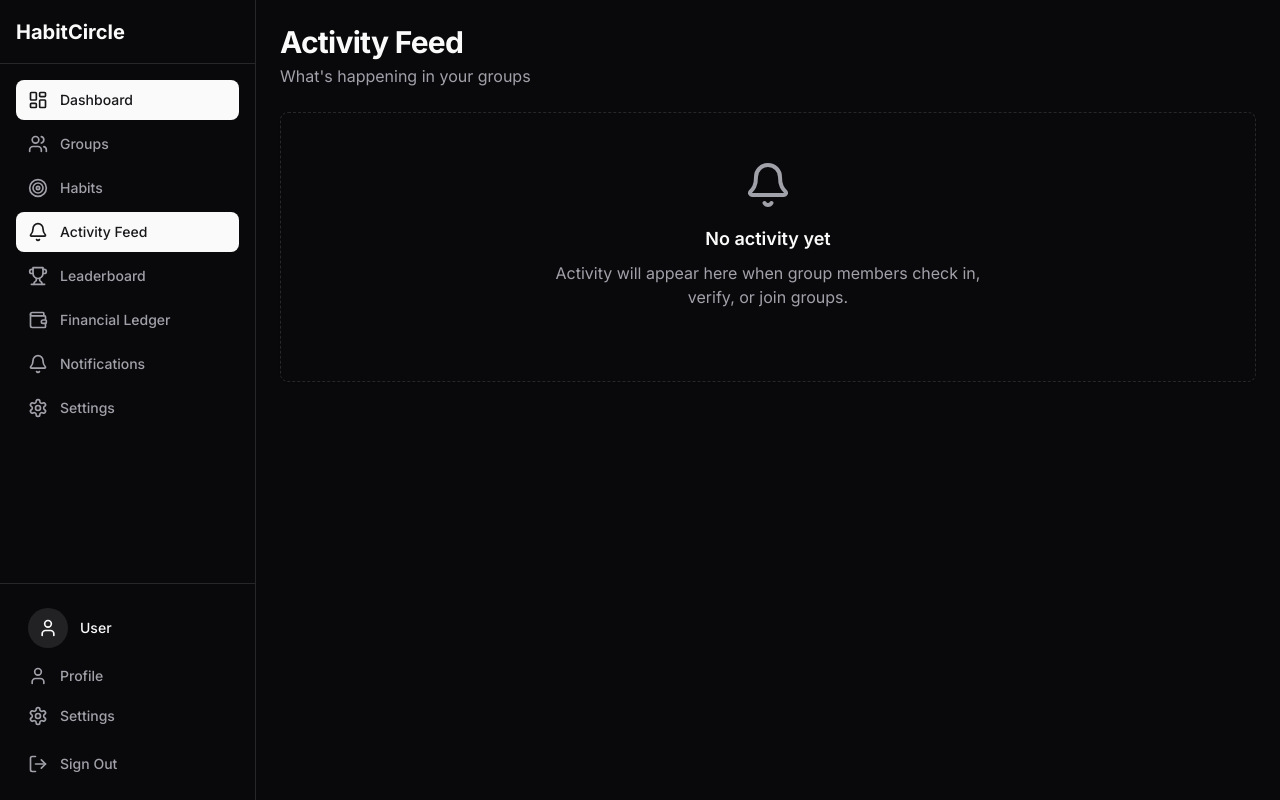
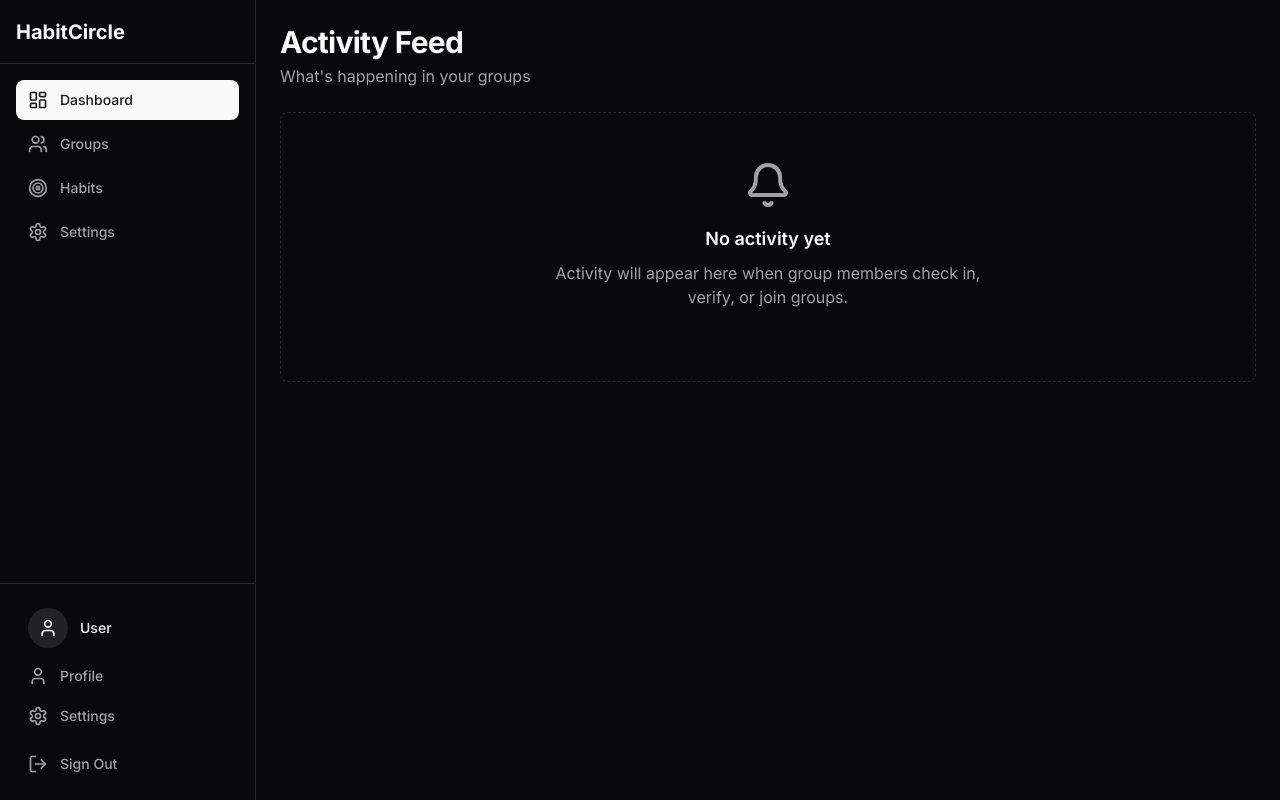
Before and after one commit to vijayPrajapatii/habitCircle, a Next.js app: page /dashboard/activity in a window 1280 px wide. Built offline with nearby package versions, Linux system fonts and the light colour scheme; no server answers.

Commit message:
fix: keep deferred sections out of navigation

```diff
--- a/src/components/shell/sidebar.tsx
+++ b/src/components/shell/sidebar.tsx
@@ -13,9 +13,6 @@ import {
   User,
   LogOut,
   Loader2,
-  Bell,
-  Trophy,
-  Wallet,
 } from 'lucide-react'
 import { cn } from '@/lib/utils'
 import { APP_NAME } from '@/config/brand'
@@ -25,10 +22,6 @@ const navigation = [
   { name: 'Dashboard', href: '/dashboard', icon: LayoutDashboard },
   { name: 'Groups', href: '/dashboard/groups', icon: Users },
   { name: 'Habits', href: '/dashboard/habits', icon: Target },
-  { name: 'Activity Feed', href: '/dashboard/activity', icon: Bell },
-  { name: 'Leaderboard', href: '/dashboard/leaderboard', icon: Trophy },
-  { name: 'Financial Ledger', href: '/dashboard/ledger', icon: Wallet },
-  { name: 'Notifications', href: '/dashboard/notifications', icon: Bell },
   { name: 'Settings', href: '/dashboard/settings', icon: Settings },
 ]
 
```
Also changed, not shown: 2 other files (tests, documents, lock files or other folders).
